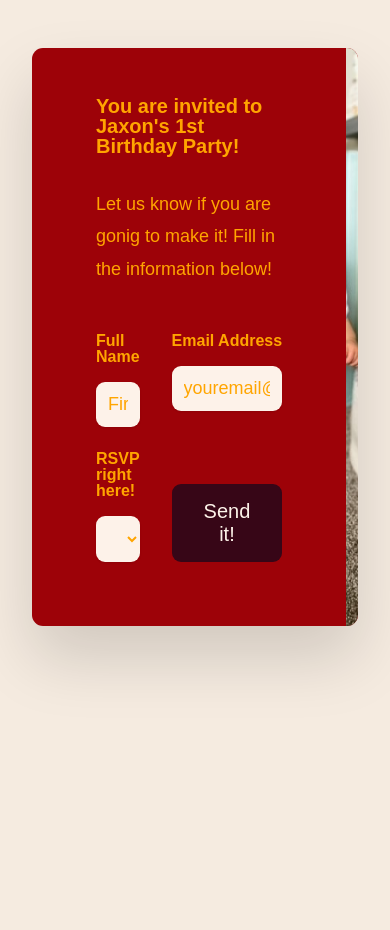
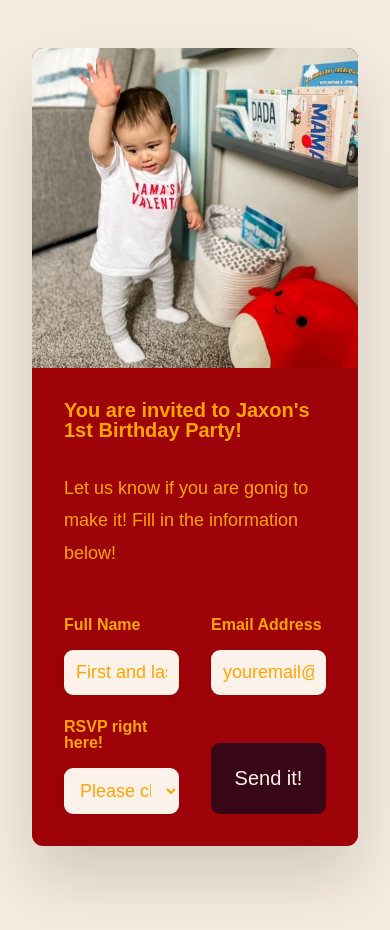
Before and after one commit to johnarzola26/JaxonRSVP, a plain HTML site: page index.html in a window 390 px wide. Before the commit the page ends 844 px from the top, so only its background shows below. Drawn offline with Linux system fonts and the light colour scheme.

Commit message:
Added media query for iphone

```diff
--- a/index.html
+++ b/index.html
@@ -12,6 +12,7 @@
       rel="stylesheet"
     />
     <link rel="stylesheet" href="/stylesheet.css" />
+    <link rel="stylesheet" href="/queries.css" />
 
     <title>Jaxon's 1st Birthday!</title>
   </head>
--- /dev/null
+++ b/queries.css
@@ -0,0 +1,28 @@
+@media (max-width: 38em) {
+  body {
+    background-size: contain;
+  }
+
+  .grid {
+    row-gap: 4.8rem;
+  }
+
+  .btn,
+  .btn:link,
+  .btn:visited {
+    padding: 2.4rem 1.6rem;
+  }
+
+  .cta {
+    grid-template-columns: 1fr;
+  }
+
+  .cta-img-box {
+    height: 32rem;
+    grid-row: 1;
+  }
+
+  .cta-text-box {
+    padding: 3.2rem;
+  }
+}
```
